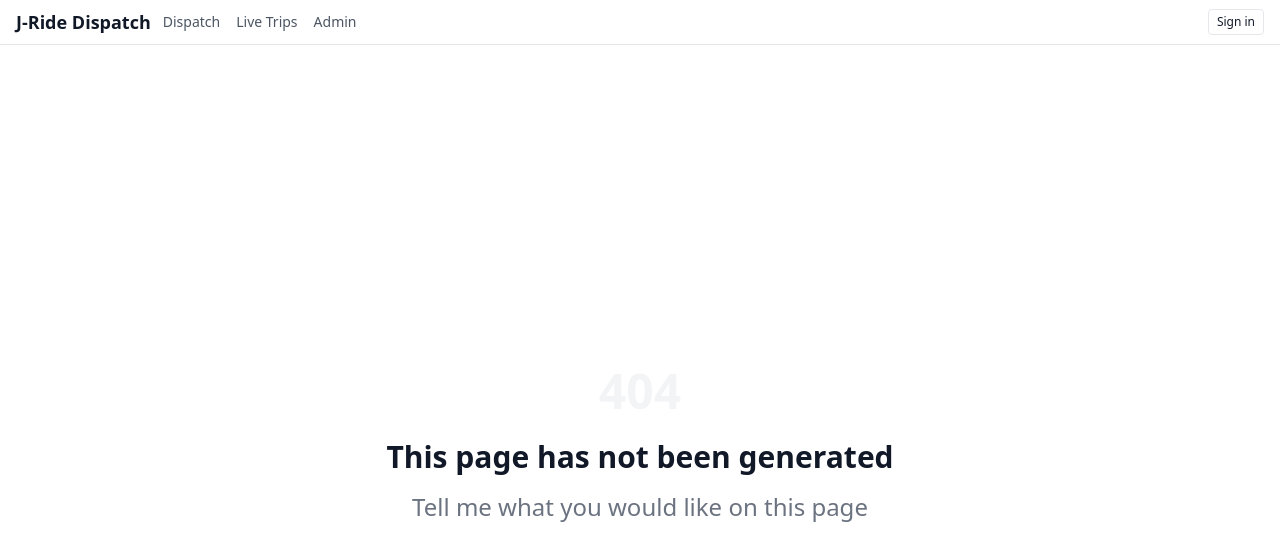
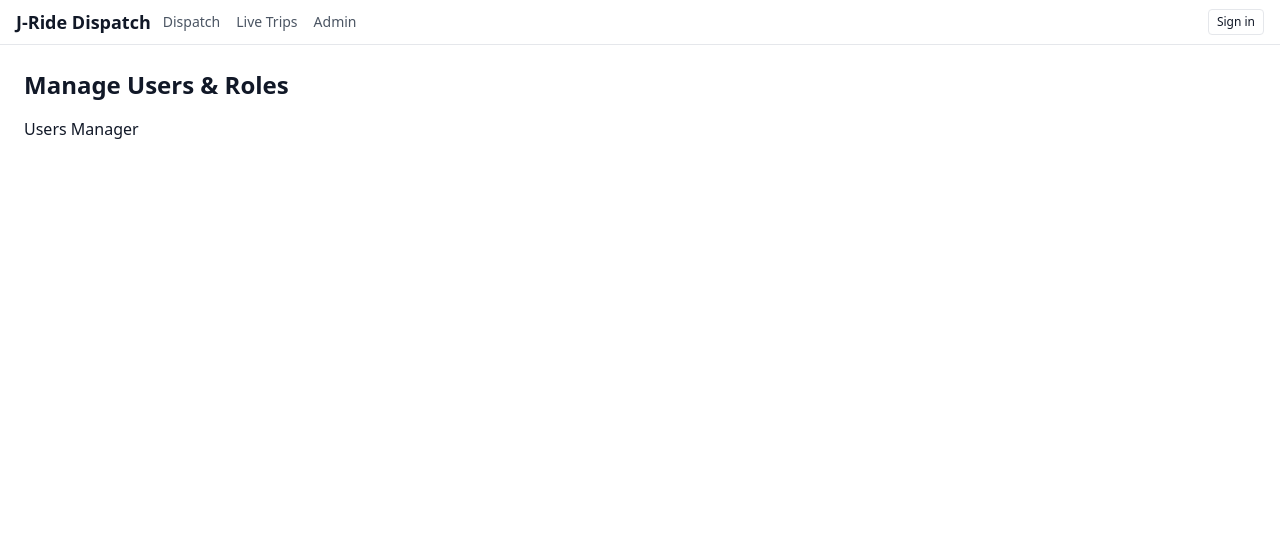
Before and after one commit to jwes9121/jride-clean, a Next.js app: page /admin/users in a window 1280 px wide. Before the commit this address had no page. Shown: the top 560 px of the page. Built offline with nearby package versions, Linux system fonts and the light colour scheme.

Commit message:
feat: restore admin/users page with minimal content

```diff
--- /dev/null
+++ b/app/admin/users/page.tsx
@@ -0,0 +1,11 @@
+import * as React from "react";
+import UsersManager from "./users-manager";
+export const dynamic = "force-dynamic";
+export default function AdminUsersPage(): JSX.Element {
+  return (
+    <div className="p-6 space-y-4">
+      <h1 className="text-2xl font-semibold">Manage Users & Roles</h1>
+      <UsersManager />
+    </div>
+  );
+}
--- /dev/null
+++ b/app/admin/users/users-manager.tsx
@@ -0,0 +1,5 @@
+"use client";
+import * as React from "react";
+export default function UsersManager(): JSX.Element {
+  return <div>Users Manager</div>;
+}
```
